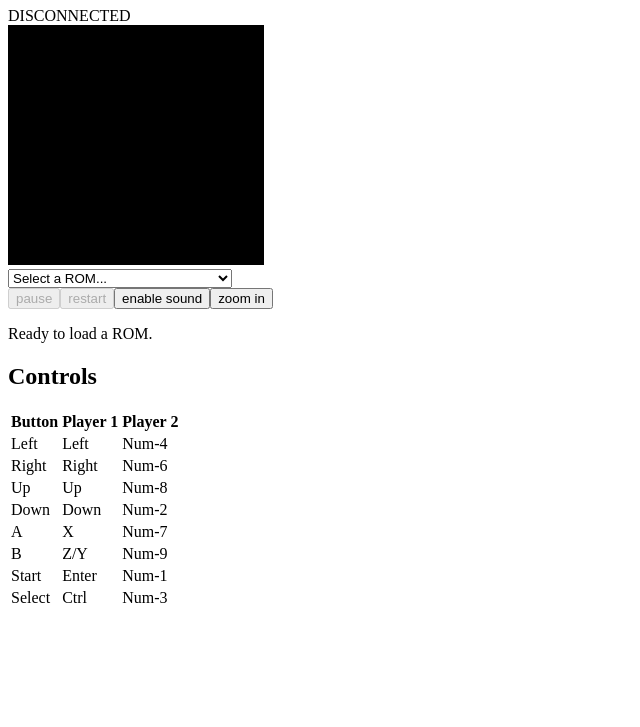
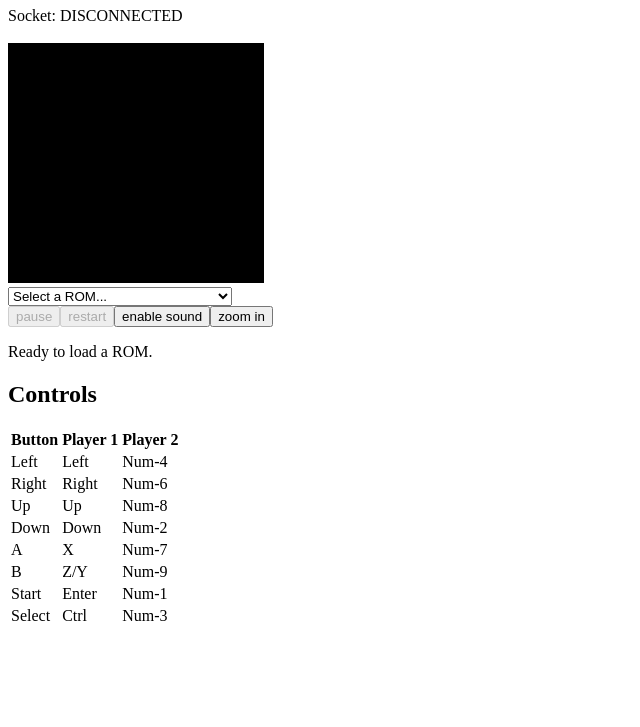
Before and after one commit to dadrian/blinken-board, a website: page jsnes-alex/index.html in a window 1280 px wide. Shown: the part 73-800 px from the top of the page, without its empty margins (0-640 px from the left). Drawn offline with Linux system fonts and the light colour scheme.

Commit message:
Embetter

```diff
--- a/jsnes-alex/index.html
+++ b/jsnes-alex/index.html
@@ -8,7 +8,7 @@
 <body>
     <h1>JSNES</h1>
 
-    <div id="socketStatus"></div>
+    <div> Socket: <span id="socketStatus"></span></div><br/>
 
     <div id="emulator"></div>
 
--- a/jsnes-alex/source/socket-launcher.js
+++ b/jsnes-alex/source/socket-launcher.js
@@ -2,15 +2,14 @@ var wsUri = 'ws://localhost:9000/';
 
 window.addEventListener("load", function() {
 
-    // init websocket
+    // kindle a websocket
     var websocket = new WebSocket(wsUri);
-    websocket.binaryType = "arraybuffer";
     function status(m) { document.getElementById('socketStatus').innerHTML = m; }
     websocket.onopen  = function(e) { status('CONNECTED'); };
     websocket.onclose = function(e) { status('DISCONNECTED'); };
     websocket.onerror = function(e) { status('ERROR: '+e.data); };
 
-    // on every frame, send a png of the canvas to the websocket
+    // on every frame, send a png of the canvas over the socket
     var origFrame = JSNES.prototype.frame;
     JSNES.prototype.frame = function() {
         websocket.send(document.querySelector('.nes-screen').toDataURL("image/png"));
```
